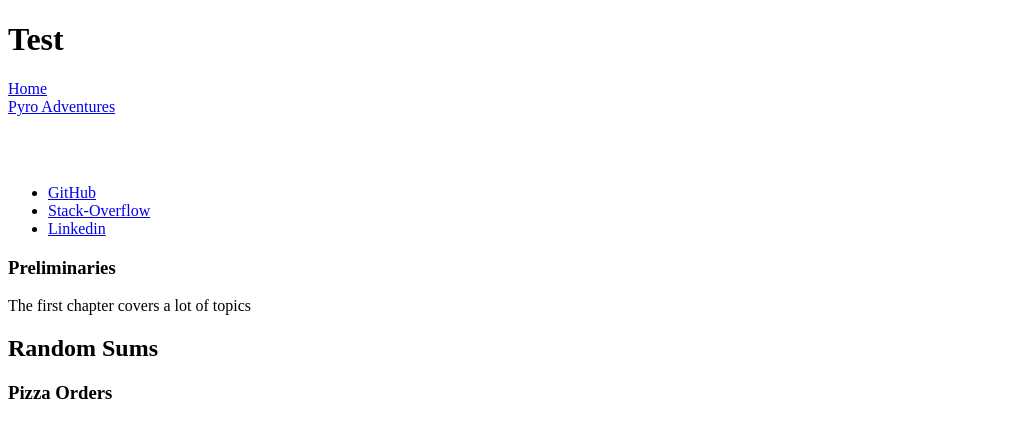
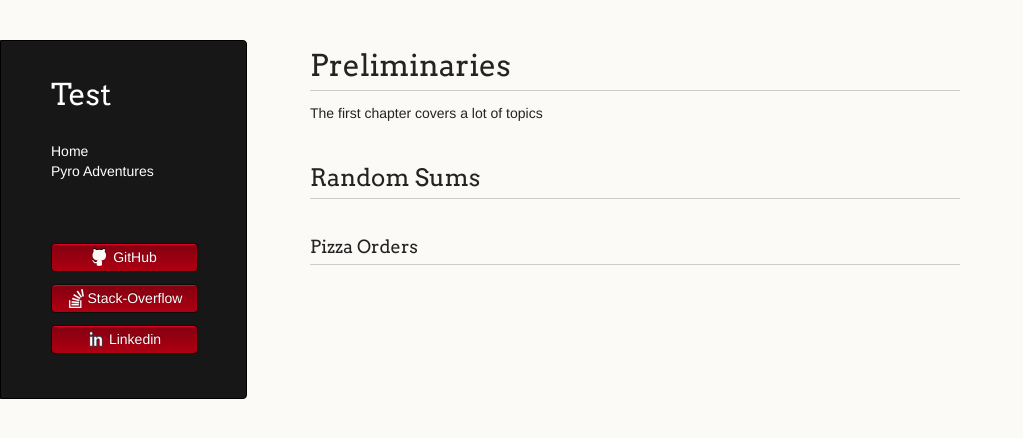
Before and after one commit to LemonPy29/LemonPy29.github.io, a Jekyll site: the page built from pyro-adventures/preliminaries.md, in a window 1280 px wide. Shown: the top 438 px of the page, without its empty margins (0-1023 px from the left). Built offline with Jekyll 4.4.1, drawn with Linux system fonts in a browser that asks for light colours; the repository's description, which GitHub fills in, is left out.

Commit message:
Update preliminaries.md

```diff
--- a/pyro-adventures/preliminaries.md
+++ b/pyro-adventures/preliminaries.md
@@ -3,6 +3,7 @@ layout: page
 title: Preliminaries
 nav: false
 ---
+<link rel="stylesheet" href="/assets/css/main.css"/>
 
 The first chapter covers a lot of topics
 
```
